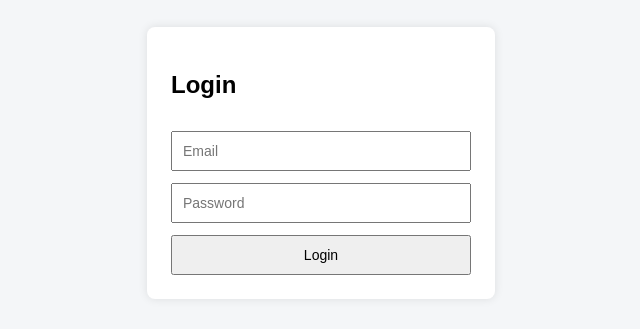
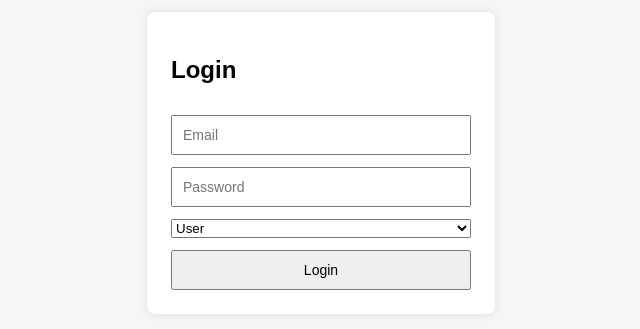
Before and after one commit to utkarsh339/work-management-system, a React (Vite) app in the folder work-management-ui/: page /login in a window 1280 px wide. Shown: the part 237-566 px from the top of the page, without its empty margins (319-959 px from the left). Built offline with nearby package versions, Linux system fonts and the light colour scheme.

Commit message:
Add role-based behavior for user and manager

```diff
--- a/work-management-ui/src/App.jsx
+++ b/work-management-ui/src/App.jsx
@@ -6,6 +6,7 @@ import Approvals from "./pages/Approvals.jsx";
 import ProtectedRoute from "./routes/ProtectedRoute.jsx";
 import { useSelector, useDispatch } from "react-redux";
 import { login, logout } from "./store/authSlice.js";
+import RoleProtectedRoute from "./routes/RoleProtectedRoute.jsx";
 
 function App() {
   const isAuthenticated = useSelector((state) => state.auth.isAuthenticated);
@@ -16,7 +17,7 @@ function App() {
         <Routes>
           <Route
             path="/login"
-            element={<Login onLogin={() => dispatch(login())} />}
+            element={<Login onLogin={(role) => dispatch(login(role))} />}
           />
           <Route
             element={
@@ -30,7 +31,14 @@ function App() {
           >
             <Route path="/dashboard" element={<Dashboard />} />
             <Route path="/tasks" element={<Tasks />} />
-            <Route path="/approvals" element={<Approvals />} />
+            <Route
+              path="/approvals"
+              element={
+                <RoleProtectedRoute allowedRole="Manager">
+                  <Approvals />
+                </RoleProtectedRoute>
+              }
+            />
           </Route>
           <Route path="*" element={<Navigate to="/login" />} />
         </Routes>
--- a/work-management-ui/src/layouts/DashboardLayout.jsx
+++ b/work-management-ui/src/layouts/DashboardLayout.jsx
@@ -1,6 +1,8 @@
 import { Link } from "react-router-dom";
+import { useSelector } from "react-redux";
 
 function DashboardLayout({ onLogout, children }) {
+  const role = useSelector((state) => state.auth.role);
   return (
     <div style={styles.container}>
       {/* Sidebar */}
@@ -13,9 +15,11 @@ function DashboardLayout({ onLogout, children }) {
           <Link to="/tasks" style={styles.link}>
             My Tasks
           </Link>
-          <Link to="/approvals" style={styles.link}>
-            Approval Requests
-          </Link>
+          {role === "Manager" && (
+            <Link to="/approvals" style={styles.link}>
+              Approval Requests
+            </Link>
+          )}
         </nav>
       </aside>
       {/* Main area */}
--- a/work-management-ui/src/pages/Login.jsx
+++ b/work-management-ui/src/pages/Login.jsx
@@ -2,15 +2,16 @@ import { useState } from "react";
 import { useNavigate } from "react-router-dom";
 
 function Login({ onLogin }) {
-  let [email, setEmail] = useState("");
-  let [password, setPassword] = useState("");
+  const [email, setEmail] = useState("");
+  const [password, setPassword] = useState("");
+  const [role, setRole] = useState("User");
 
   const navigate = useNavigate();
 
   const handleSubmit = (e) => {
     e.preventDefault();
     if (email && password) {
-      onLogin();
+      onLogin(role);
       navigate("/dashboard");
     }
   };
@@ -34,6 +35,11 @@ function Login({ onLogin }) {
           style={styles.input}
           onChange={(e) => setPassword(e.target.value)}
         />
+
+        <select value={role} onChange={(e) => setRole(e.target.value)}>
+          <option value="User">User</option>
+          <option value="Manager">Manager</option>
+        </select>
 
         <button style={styles.button} type="submit">
           Login
--- /dev/null
+++ b/work-management-ui/src/routes/RoleProtectedRoute.jsx
@@ -0,0 +1,12 @@
+import { Navigate } from "react-router-dom";
+import { useSelector } from "react-redux";
+
+function RoleProtectedRoute({ allowedRole, children }) {
+  const role = useSelector((state) => state.auth.role);
+  if (role !== allowedRole) {
+    return <Navigate to="/dashboard" />;
+  }
+  return children;
+}
+
+export default RoleProtectedRoute;
--- a/work-management-ui/src/store/authSlice.js
+++ b/work-management-ui/src/store/authSlice.js
@@ -2,19 +2,24 @@ import { createSlice } from "@reduxjs/toolkit";
 
 const initialState = {
   isAuthenticated: localStorage.getItem("isAuthenticated") === "true",
+  role: localStorage.getItem("role") || "User",
 };
 
 const authSlice = createSlice({
   name: "auth",
   initialState,
   reducers: {
-    login(state) {
+    login(state, action) {
       state.isAuthenticated = true;
+      state.role = action.payload;
       localStorage.setItem("isAuthenticated", "true");
+      localStorage.setItem("role", action.payload);
     },
     logout(state) {
       state.isAuthenticated = false;
+      state.role = "User";
       localStorage.removeItem("isAuthenticated");
+      localStorage.removeItem("role");
     },
   },
 });
```
